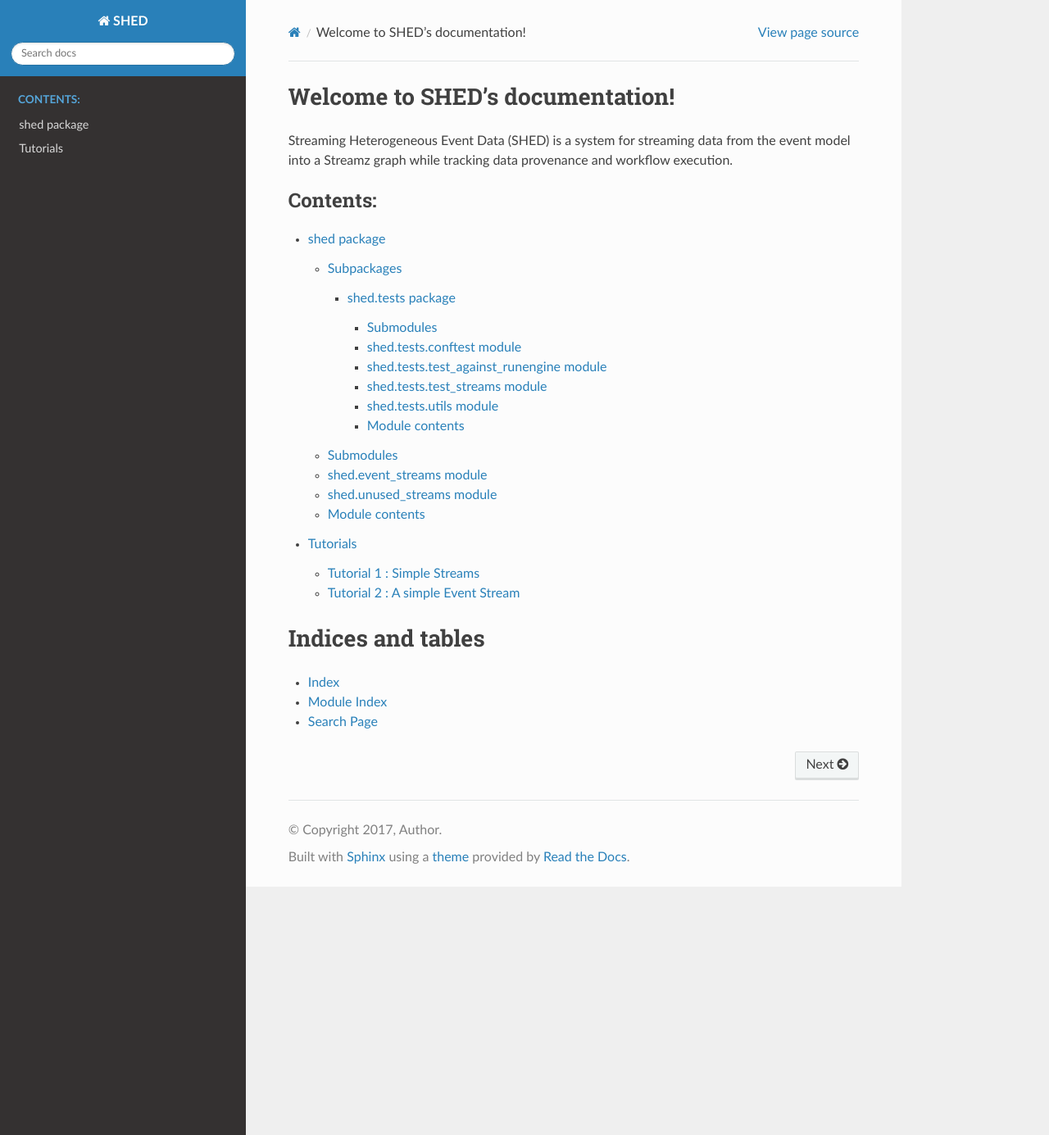
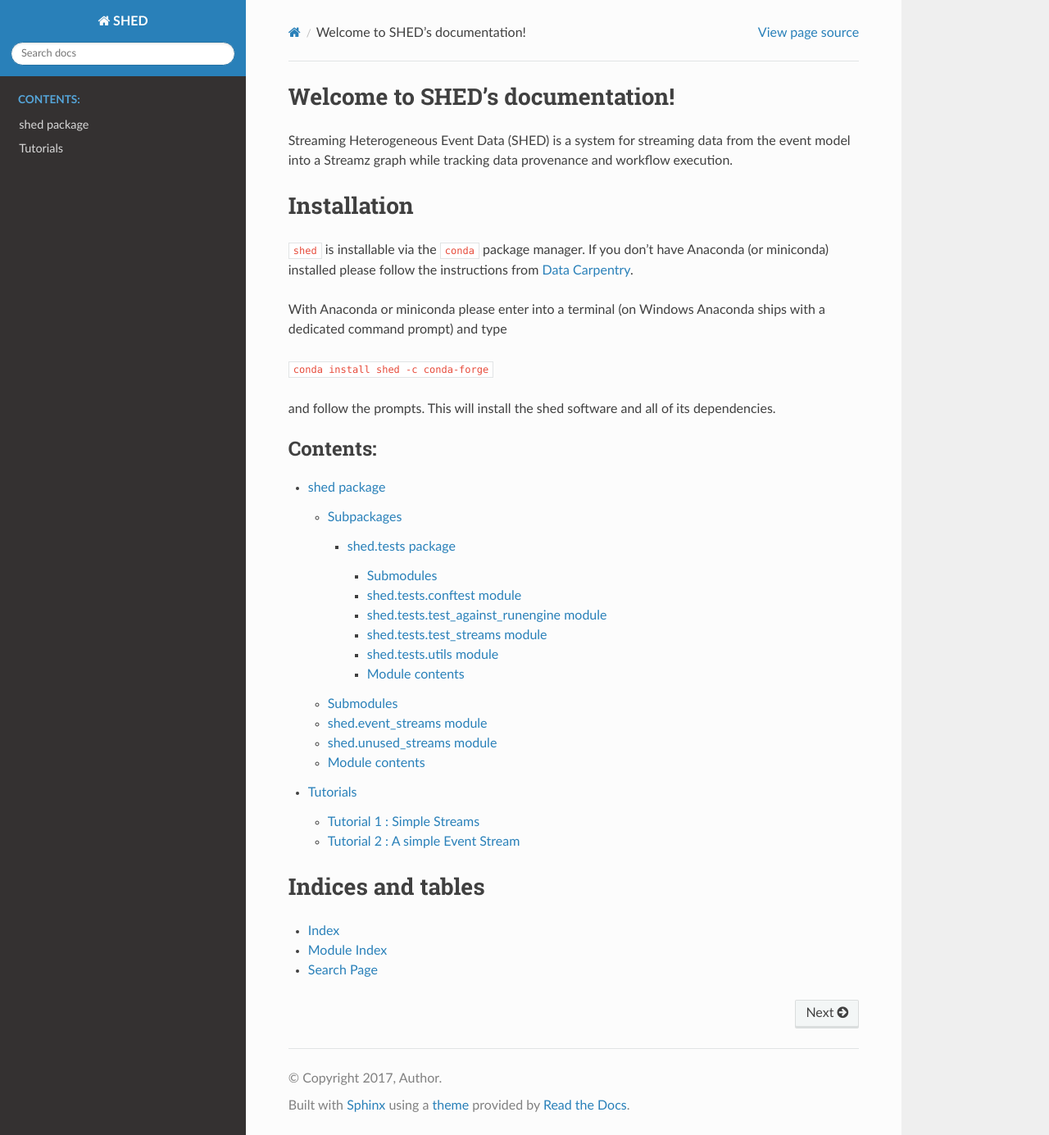
Before and after one commit to xpdAcq/shed-streaming, a Sphinx documentation site: the page built from docs/index.rst, in a window 1280 px wide and 1385 px high. Shown: the whole window at 82% size. Built offline with Sphinx 7.4.7 and the Read the Docs theme 2.0.0, drawn with Linux system fonts in a browser that asks for light colours.

Commit message:
update docs

```diff
--- a/docs/index.rst
+++ b/docs/index.rst
@@ -10,6 +10,19 @@ Streaming Heterogeneous Event Data (SHED) is a system for streaming
 data from the event model into a Streamz graph while tracking data
 provenance and workflow execution.
 
+Installation
+============
+
+``shed`` is installable via the ``conda`` package manager.
+If you don't have Anaconda (or miniconda) installed please follow the instructions
+from `Data Carpentry <https://datacarpentry.org/2016-05-29-PyCon/install.html>`_.
+
+With Anaconda or miniconda please enter into a terminal (on Windows Anaconda
+ships with a dedicated command prompt) and type
+
+``conda install shed -c conda-forge``
+
+and follow the prompts. This will install the shed software and all of its dependencies.
 
 .. toctree::
    :maxdepth: 4
```
Also changed, not shown: docs/tutorials.rst (+5 -2 lines).
